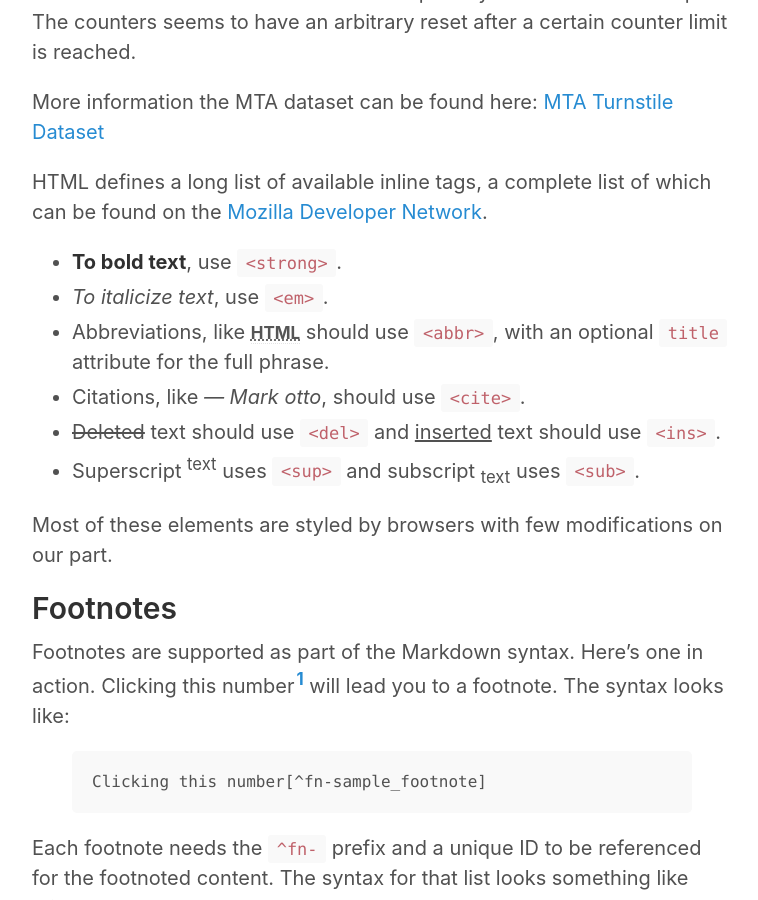
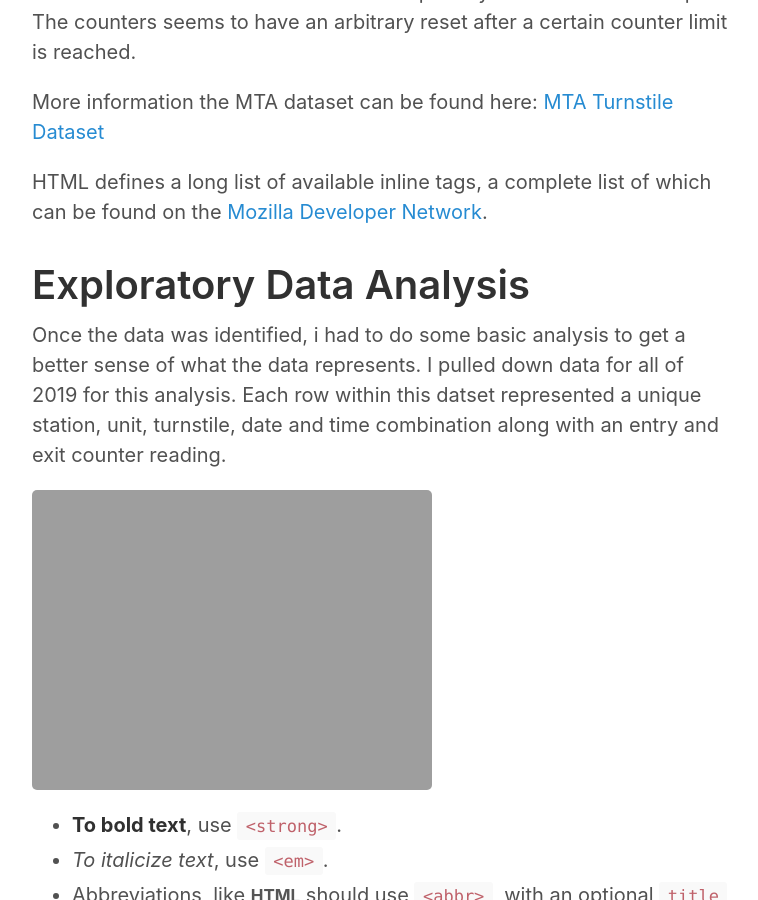
Before and after one commit to skhan-tech/skhan-tech.github.io, a Jekyll site: the page built from _posts/2020-01-10-mta-traffic-analysis.md, in a window 1280 px wide and 900 px high, scrolled down 2538 px. Shown: the whole window, without its empty margins (258-1016 px from the left). Built offline with Jekyll 4.4.1, drawn with Linux system fonts in a browser that asks for light colours; our own code applies the rules of GitHub Pages for plain Markdown files; some of the changed text lies outside the part shown.

Commit message:
Update 2020-01-10-mta-traffic-analysis.md

```diff
--- a/_posts/2020-01-10-mta-traffic-analysis.md
+++ b/_posts/2020-01-10-mta-traffic-analysis.md
@@ -29,6 +29,12 @@ The first step in this data analysis was to identify an appropriate dataset. The
 More information the MTA dataset can be found here: [MTA Turnstile Dataset](http://web.mta.info/developers/turnstile.html)
 
 HTML defines a long list of available inline tags, a complete list of which can be found on the [Mozilla Developer Network](https://developer.mozilla.org/en-US/docs/Web/HTML/Element).
+
+# Exploratory Data Analysis
+
+Once the data was identified, i had to do some basic analysis to get a better sense of what the data represents. I pulled down data for all of 2019 for this analysis. Each row within this datset represented a unique station, unit, turnstile, date and time combination along with an entry and exit counter reading.
+
+![MTA Data Sample]({{ site.url }}/images/MTA_Data_Sample.jpg)
 
 - **To bold text**, use `<strong>`.
 - *To italicize text*, use `<em>`.
```
Also changed, not shown: other parts of _posts/2020-01-10-mta-traffic-analysis.md (+1 -1 lines).
